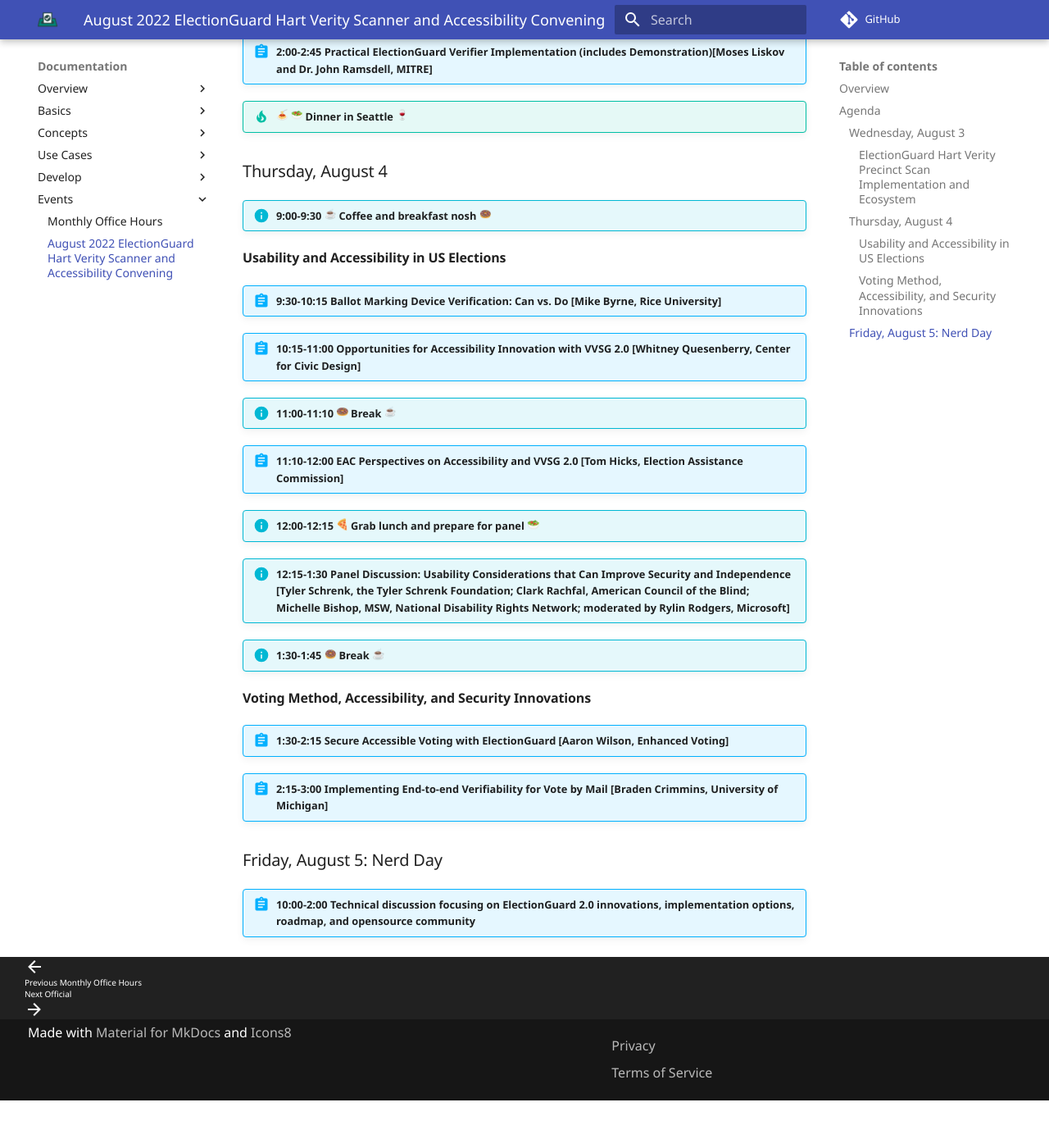
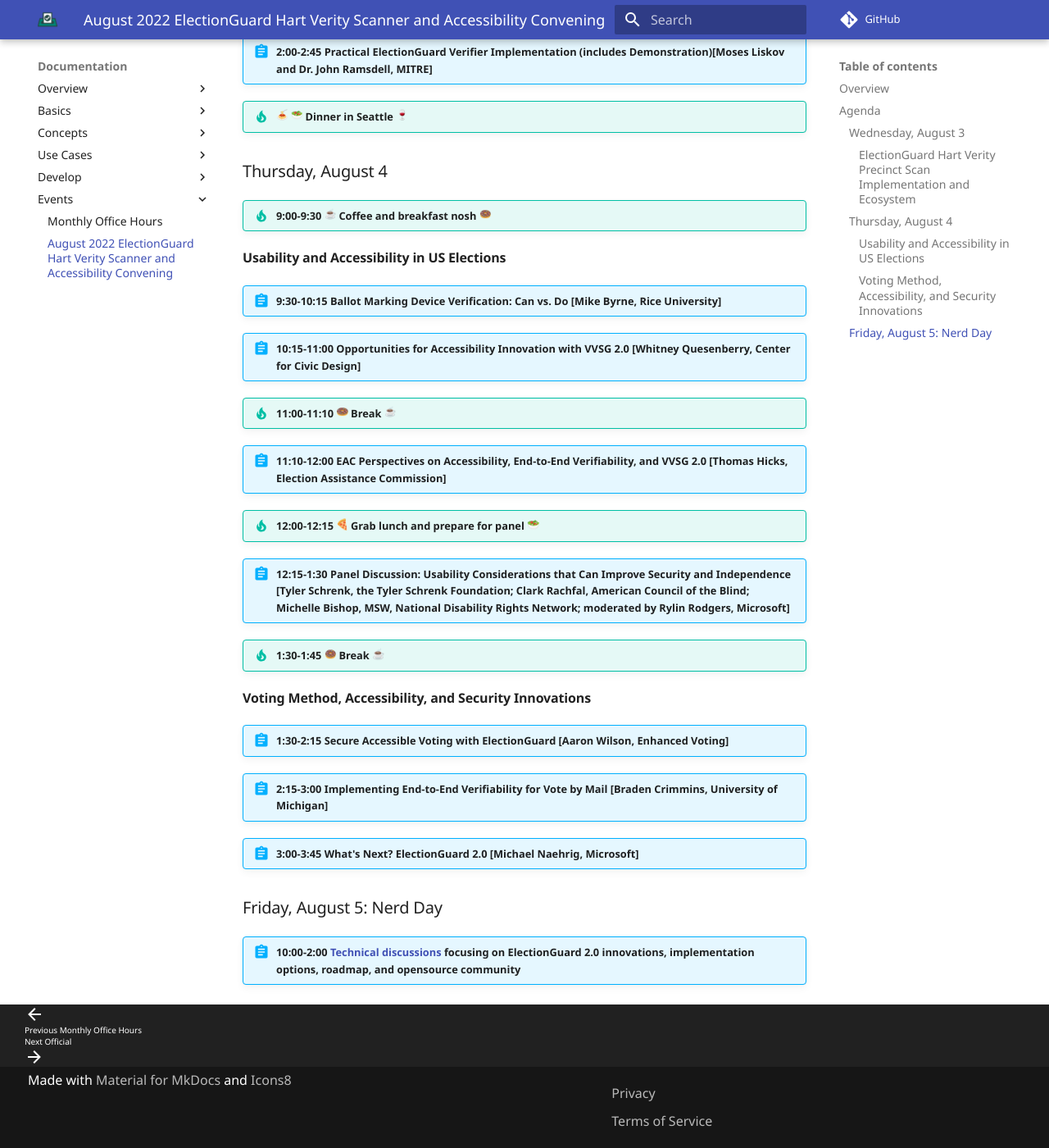
Before and after one commit to Election-Tech-Initiative/electionguard, an MkDocs documentation site: the page built from docs/events/eg_usability_aug_2022.md, in a window 1280 px wide and 1400 px high, scrolled down 1206 px. Shown: the whole window at 82% size. Built offline with MkDocs 1.6.1 and Material for MkDocs 9.7.7, drawn with Linux system fonts in a browser that asks for light colours; emoji names are drawn with the system emoji font; some web fonts are replaced; comment, search, counter and statistics services are not loaded; before the commit the page ends 2548 px from its top, so only the background shows below that.

Commit message:
Final-agenda (#280)
* Near-final agenda

* final agenda and tweaks

* add link to tech agenda

Co-authored-by: Steve Maier <82616727+SteveMaier-IRT@users.noreply.github.com>

```diff
--- a/docs/events/eg_usability_aug_2022.md
+++ b/docs/events/eg_usability_aug_2022.md
@@ -27,24 +27,25 @@
 
 ### Thursday, August 4
 
-!!! info "9:00-9:30  :coffee:  Coffee and breakfast nosh :doughnut: "
+!!! tip "9:00-9:30  :coffee:  Coffee and breakfast nosh :doughnut: "
 
 #### Usability and Accessibility in US Elections
 
 !!! abstract "9:30-10:15 Ballot Marking Device Verification: Can vs. Do [Mike Byrne, Rice University]"
 !!! abstract "10:15-11:00 Opportunities for Accessibility Innovation with VVSG 2.0 [Whitney Quesenberry, Center for Civic Design]"
-!!! info "11:00-11:10 :doughnut: Break :coffee:"
-!!! abstract "11:10-12:00 EAC Perspectives on Accessibility and VVSG 2.0 [Tom Hicks, Election Assistance Commission]"
-!!! info "12:00-12:15 :pizza: Grab lunch and prepare for panel :salad:"
-!!! info "12:15-1:30 Panel Discussion: Usability Considerations that Can Improve Security and Independence [Tyler Schrenk, the Tyler Schrenk Foundation; Clark Rachfal, American Council of the Blind; Michelle Bishop, MSW, National Disability Rights Network; moderated by Rylin Rodgers, Microsoft]"
+!!! tip "11:00-11:10 :doughnut: Break :coffee:"
+!!! abstract "11:10-12:00 EAC Perspectives on Accessibility, End-to-End Verifiability, and VVSG 2.0 [Thomas Hicks, Election Assistance Commission]"
+!!! tip "12:00-12:15 :pizza: Grab lunch and prepare for panel :salad:"
+!!! abstract "12:15-1:30 Panel Discussion: Usability Considerations that Can Improve Security and Independence [Tyler Schrenk, the Tyler Schrenk Foundation; Clark Rachfal, American Council of the Blind; Michelle Bishop, MSW, National Disability Rights Network; moderated by Rylin Rodgers, Microsoft]"
 
-!!! info "1:30-1:45 :doughnut: Break :coffee:"
+!!! tip "1:30-1:45 :doughnut: Break :coffee:"
 
 #### Voting Method, Accessibility, and Security Innovations
 
 !!! abstract "1:30-2:15 Secure Accessible Voting with ElectionGuard [Aaron Wilson, Enhanced Voting]"
-!!! abstract "2:15-3:00 Implementing End-to-end Verifiability for Vote by Mail [Braden Crimmins, University of Michigan]"
+!!! abstract "2:15-3:00 Implementing End-to-End Verifiability for Vote by Mail [Braden Crimmins, University of Michigan]"
+!!! abstract "3:00-3:45 What's Next? ElectionGuard 2.0 [Michael Naehrig, Microsoft]"
 
 ### Friday, August 5: Nerd Day
 
-!!! abstract "10:00-2:00 Technical discussion focusing on ElectionGuard 2.0 innovations, implementation options, roadmap, and opensource community"
+!!! abstract "10:00-2:00 [Technical discussions](https://docs.google.com/document/d/1GC7A4j2dkkOzX-yhDg_IzJ64cOZQZjR9FPWF5COJq54/edit#heading=h.kxvinmghkvur) focusing on ElectionGuard 2.0 innovations, implementation options, roadmap, and opensource community"
```
Also changed, not shown: other parts of docs/events/eg_usability_aug_2022.md (+2 -2 lines).
